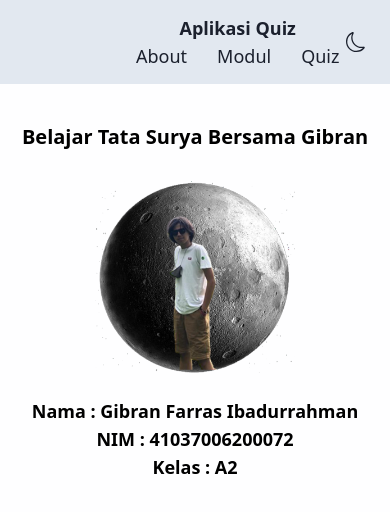
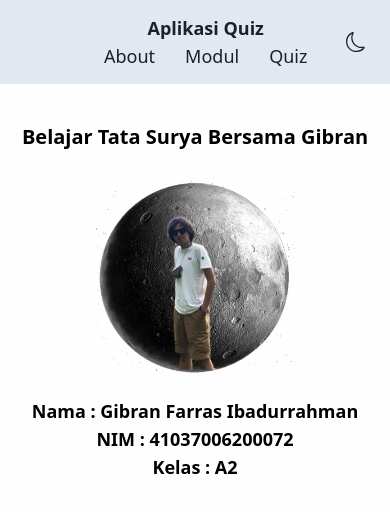
Before and after one commit to sugiartofahmi/react-quizapp, a React (Vite) app: page / in a window 390 px wide. Shown: the top 512 px of the page. Built offline with nearby package versions, Linux system fonts and the light colour scheme.

Commit message:
Update Navbar

```diff
--- a/src/components/Navbar/index.jsx
+++ b/src/components/Navbar/index.jsx
@@ -15,7 +15,7 @@ const Navbar = () => {
   };
   return (
     <NavLayout>
-      <div className="gap-x-[45px] text-lg flex md:flex-row flex-col items-center justify-center pl-28 md:pl-0">
+      <div className="gap-x-[45px] text-lg flex md:flex-row flex-col items-center justify-center pl-20 md:pl-0">
         <h1 className="font-bold">Aplikasi Quiz</h1>
         <ul className="flex flex-row gap-x-[30px] ">
           <a href="/" className="cursor-pointer">
```
